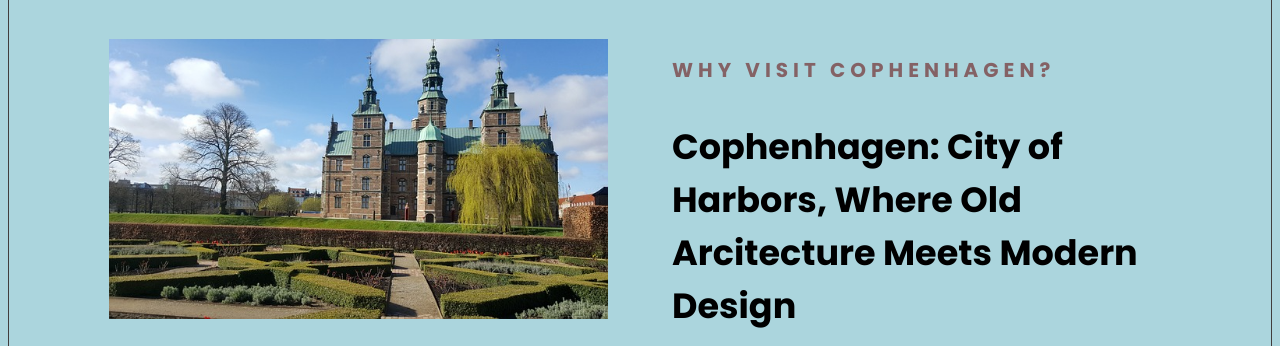
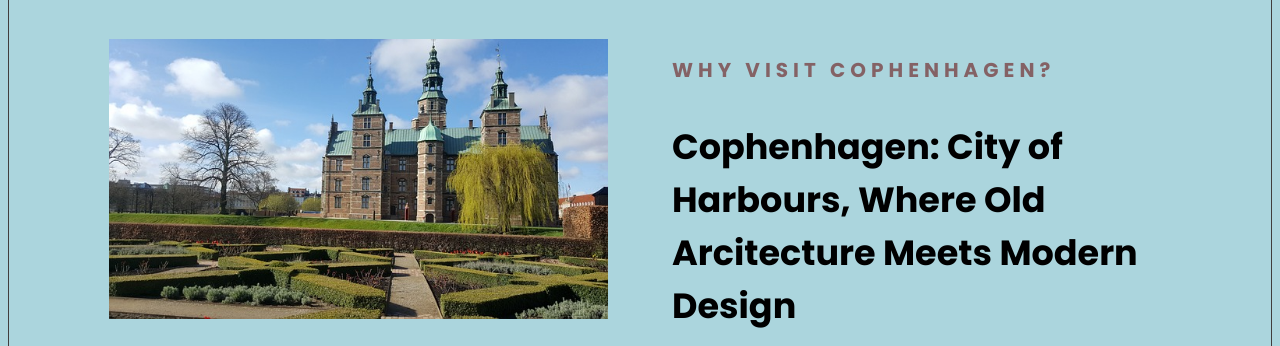
Before and after one commit to Idesta1/travel-vlog-project, a plain HTML site: page index.html in a window 1280 px wide. Shown: the part 880-1226 px from the top of the page. Drawn offline with Linux system fonts and the light colour scheme; a script that the page names is missing.

Commit message:
Update index.html

```diff
--- a/index.html
+++ b/index.html
@@ -31,7 +31,7 @@
 <div>
     <a name="more"></a>
  <h2>WHY VISIT COPHENHAGEN?</h2>
- <h3>Cophenhagen: City of Harbors, Where Old Arcitecture Meets Modern Design</h3>
+ <h3>Cophenhagen: City of Harbours,  Where Old Arcitecture Meets Modern Design</h3>
  <p>Copenhagen’s origins date back to the early Middle Ages. It was founded as a fishing village in the 10th century. The name “Copenhagen” comes from the Old Danish Køpmannahavn, which means “merchant’s harbor.” The settlement grew in importance during the reign of King Absalon (12th century), who built a fortress on a small island in the city’s harbor, known as Slotsholmen. This fortress helped defend the city and solidified its status as a key location for trade and commerce.
 
 
```
